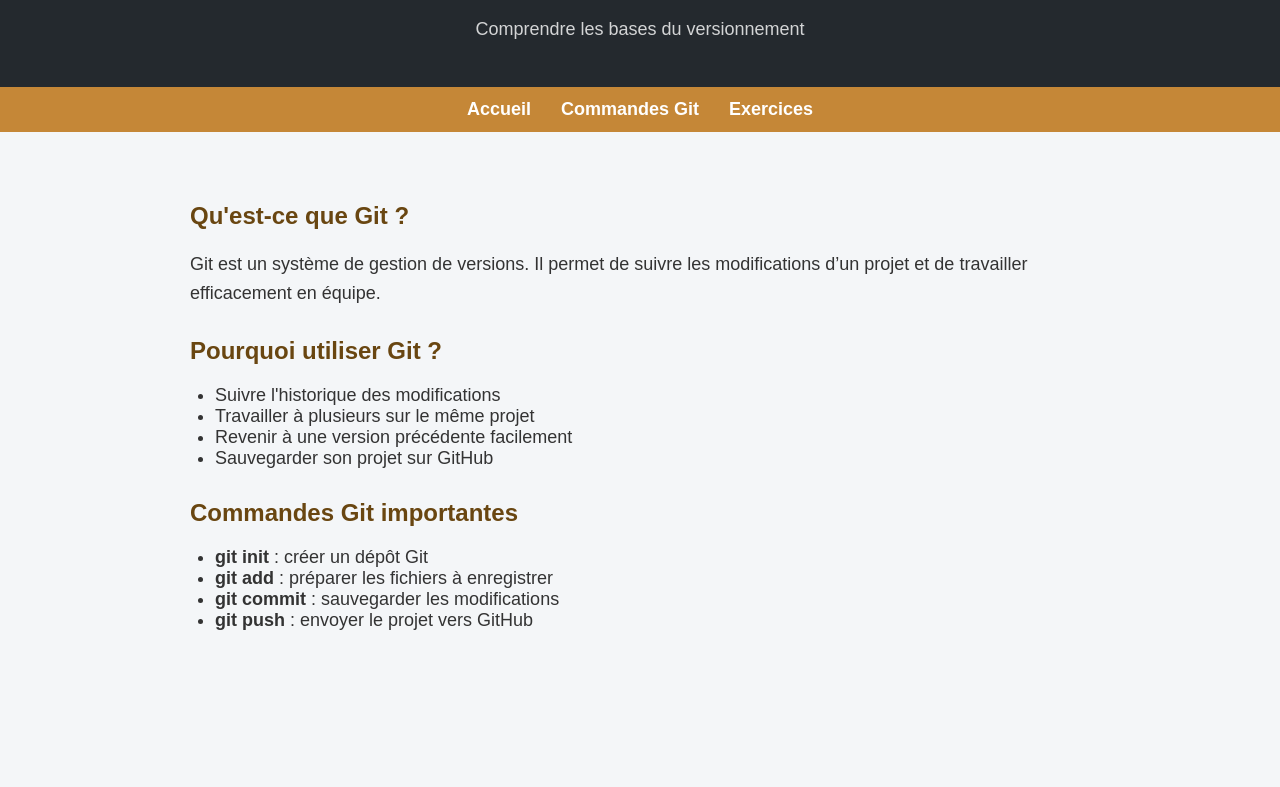
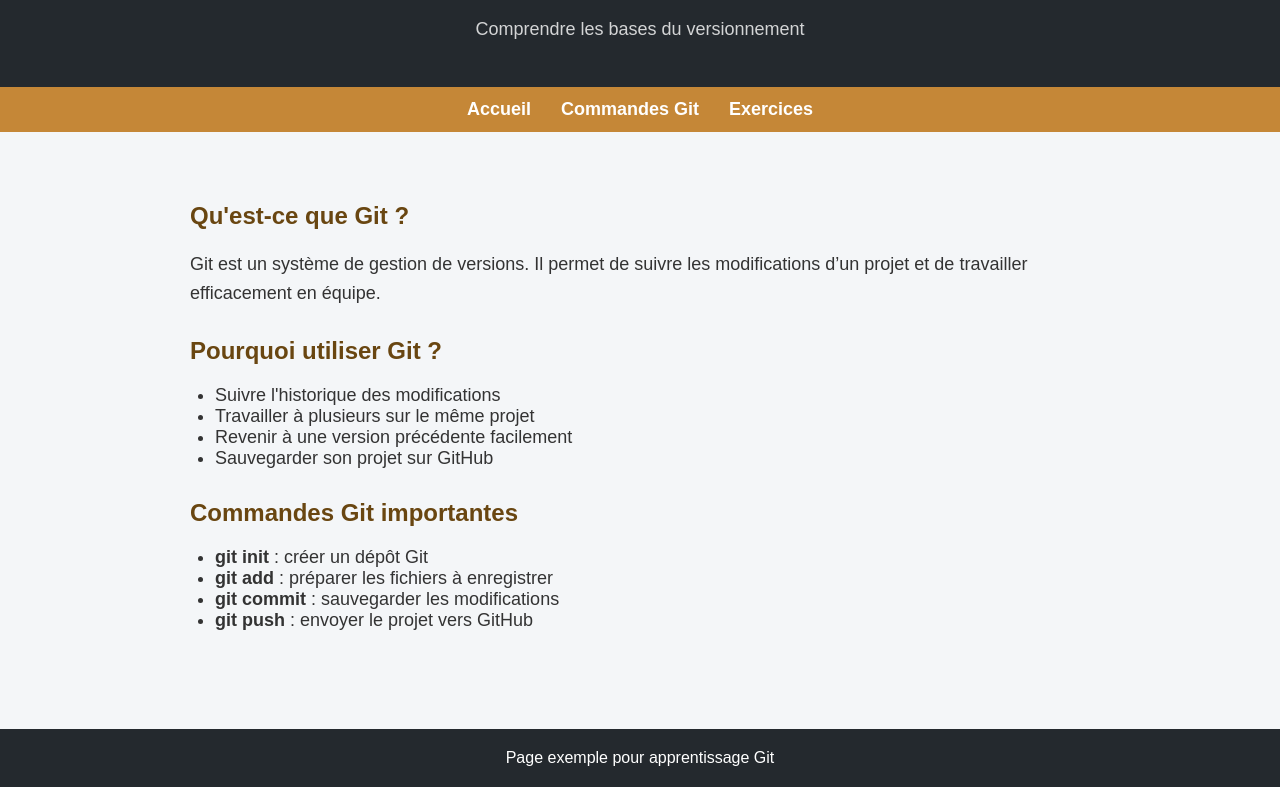
Before and after one commit to Mounir-BHK/projet-git-rapid, a plain HTML site: page index.html in a window 1280 px wide. Shown: the part 104-891 px from the top of the page. Before the commit the page ends 800 px from the top, so only its background shows below. Drawn offline with Linux system fonts and the light colour scheme.

Commit message:
ajout de footer

```diff
--- a/index.html
+++ b/index.html
@@ -48,5 +48,6 @@
         <li><strong>git push</strong> : envoyer le projet vers GitHub</li>
       </ul>
     </main>
+    <footer>Page exemple pour apprentissage Git</footer>
   </body>
 </html>
--- a/style.css
+++ b/style.css
@@ -95,3 +95,13 @@ ul {
   font-size: 18px;
   padding-left: 25px;
 }
+
+/* =========================   Footer========================= */
+footer {
+  background-color: #24292e;
+  color: white;
+  text-align: center;
+  padding: 20px;
+  margin-top: 40px;
+  font-size: 16px;
+}
```
